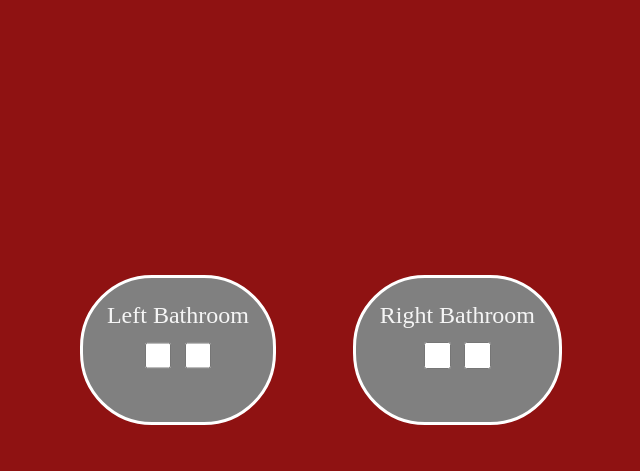
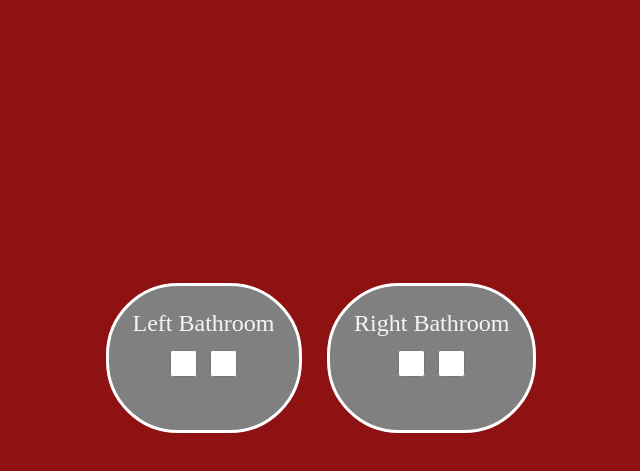
Before and after one commit to DanRHenry/BathroomnMonitorHelper, a plain HTML site: page index.html in a window 1280 px wide. Shown: the part 5-476 px from the top of the page, without its empty margins (319-959 px from the left). Drawn offline with Linux system fonts and the light colour scheme.

Commit message:
reformatted

```diff
--- a/styles/style.css
+++ b/styles/style.css
@@ -2,7 +2,6 @@ body {
     display: flex;
     flex-direction: row;
     background-color: rgb(143, 18, 18);
-    margin: 0;
 }
 
 #inputContainer {
@@ -15,6 +14,7 @@ body {
 #content {
     display: flex;
     flex-direction: row;
+    column-gap: 2vw;
 }
 
 #left, #right {
@@ -32,16 +32,6 @@ body {
     max-width: 35vw;
 }
 
-#right {
-	margin-right: 3vw;
-}
-
-#left {
-    margin-left: 3vw;
-    /* margin-left: 5vw; */
-    margin-right: 6vw;
-}
-
 .checkboxes {
     display: flex;
     flex-direction: row;
```
